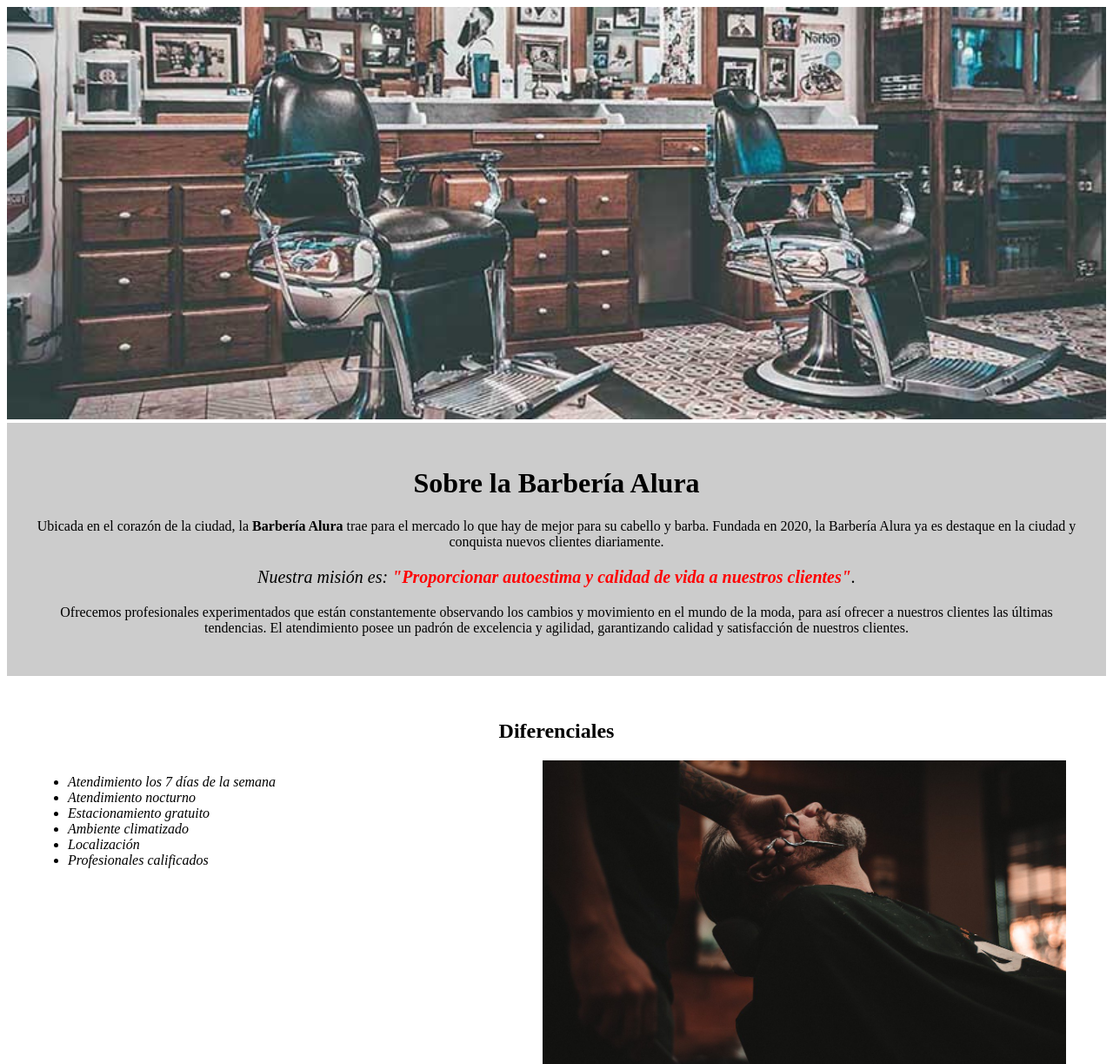
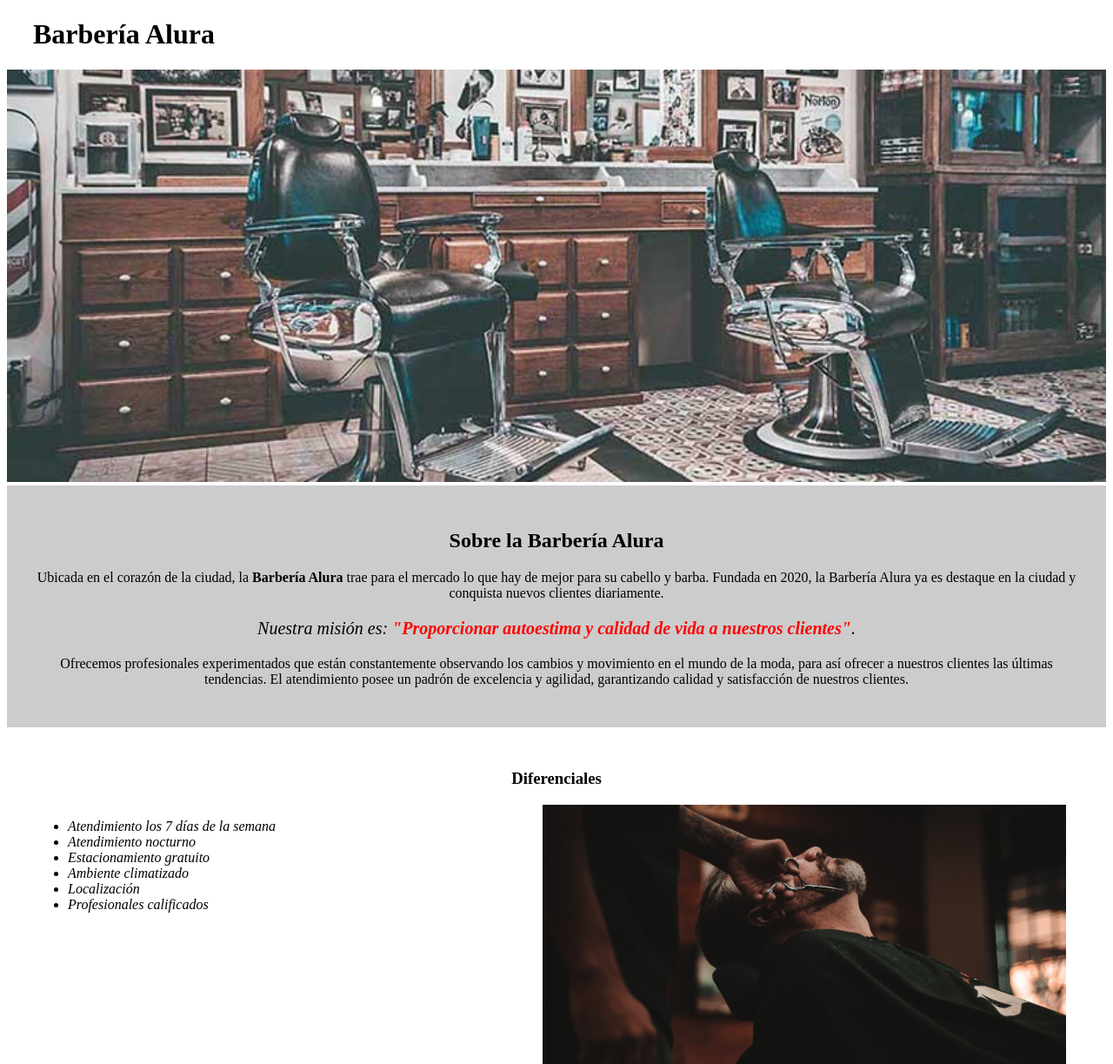
Before and after one commit to Rafaelowsky/Principiante-en-programacion-Oracle-ONE, a plain HTML site: page HTML5 y CSS3 parte 1/index.html in a window 1280 px wide. Shown: the top 1223 px of the page at 87% size. Drawn offline with Linux system fonts and the light colour scheme.

Commit message:
Alinee titulos y añadi encabezado

```diff
--- a/HTML5 y CSS3 parte 1/css/estilos.css
+++ b/HTML5 y CSS3 parte 1/css/estilos.css
@@ -1,12 +1,16 @@
 body {
     background-color: #FFFFFF;
+}
+
+.tituloPrincipal{
+    padding-left: 30px;
 }
 
 #banner {
     width: 100%;
 }
 
-h1 {
+.titulosCentrados {
     text-align: center;
 }
 
@@ -33,10 +37,6 @@ em strong {
     padding: 30px;
 }
 
-h2 {
-    text-align: center;
-}
-
 .items {
     font-style: italic;
 }
--- a/HTML5 y CSS3 parte 1/index.html
+++ b/HTML5 y CSS3 parte 1/index.html
@@ -11,12 +11,15 @@
     </head>
 
     <body>
+        <header>
+            <h1  class="tituloPrincipal">Barbería Alura</h1>
+        </header>
 
         <img id="banner" src="banner.jpg">
 
         <div class="principales">
 
-            <h1>Sobre la Barbería Alura</h1>
+            <h2 class="titulosCentrados">Sobre la Barbería Alura</h2>
 
             <p>Ubicada en el corazón de la ciudad, la <strong>Barbería Alura</strong> trae para el mercado lo que hay de mejor para
             su cabello y barba. Fundada en 2020, la Barbería Alura ya es destaque en la ciudad y conquista nuevos clientes
@@ -32,7 +35,7 @@
 
         <div class="diferenciales">
 
-        <h2>Diferenciales</h2>
+        <h3 class="titulosCentrados">Diferenciales</h3>
 
             <ul>
                 <li class="items">Atendimiento los 7 días de la semana</li>
```
